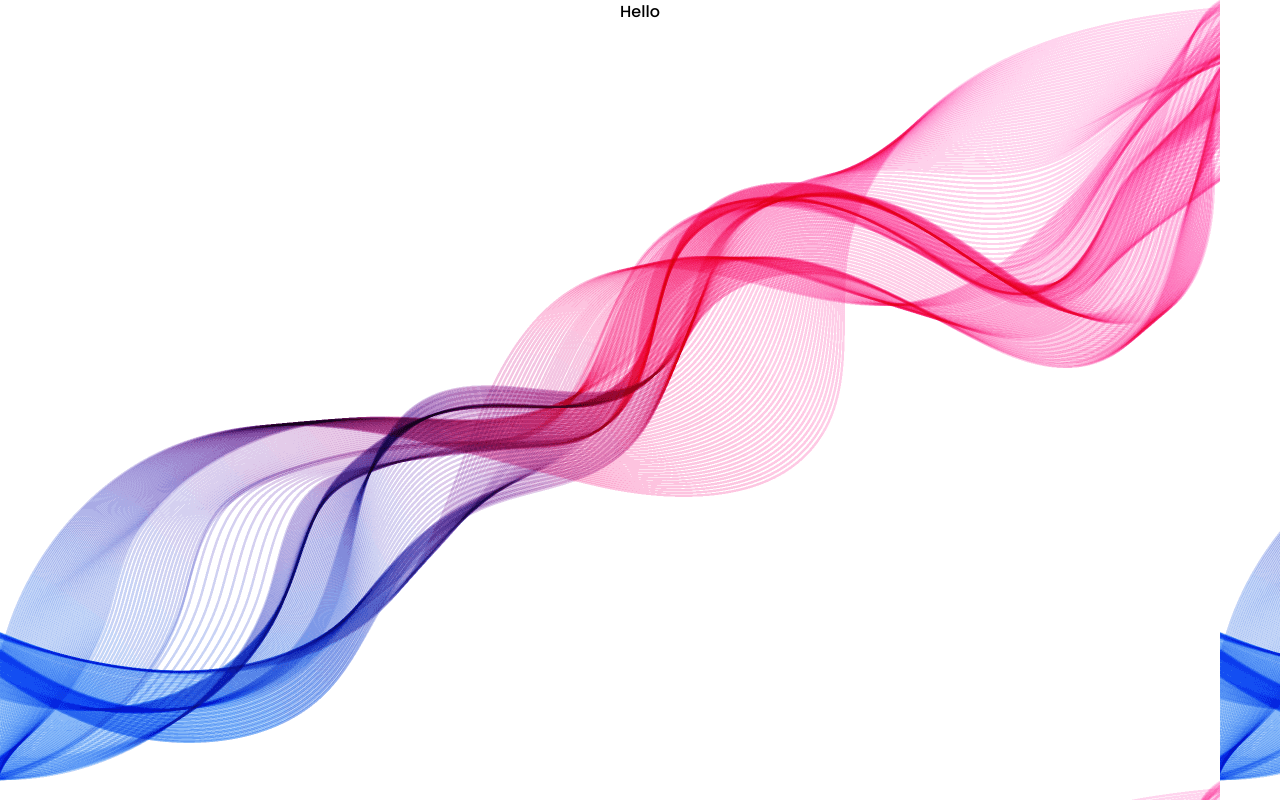
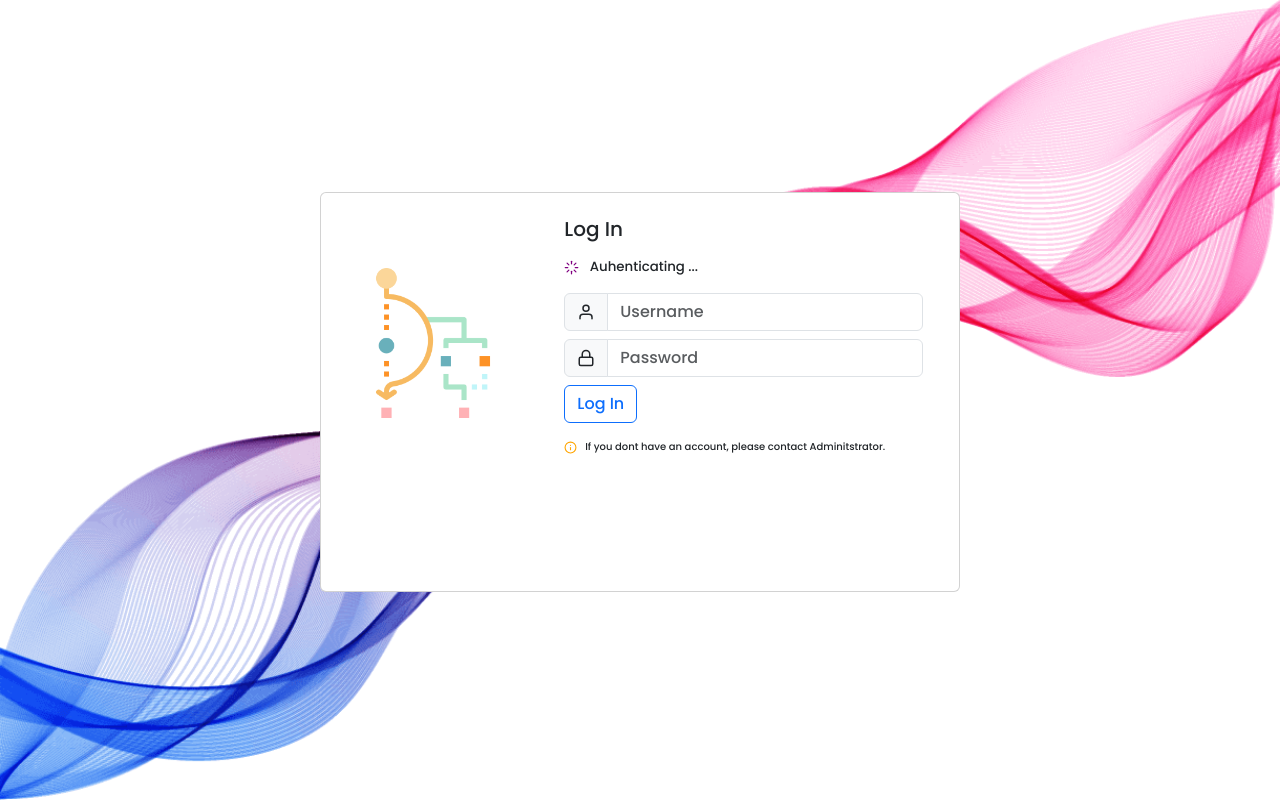
Before and after one commit to ishashankkawle/React-Workflow-Builder, a Next.js app: page / in a window 1280 px wide. Built offline with nearby package versions, Linux system fonts and the light colour scheme.

Commit message:
login screen ui comleted

```diff
--- a/app/globals.css
+++ b/app/globals.css
@@ -39,3 +39,13 @@ a {
   font-weight: 700;
   font-family: var(--font-mono);
 }
+
+.text-smaller
+{
+  font-size: smaller;
+}
+
+.text-x-smaller
+{
+  font-size: x-small;
+}
--- a/app/page.js
+++ b/app/page.js
@@ -1,10 +1,34 @@
 import Image from 'next/image'
 import styles from './page.module.css'
+import { Info, Loader, Lock, User } from 'react-feather'
 
 export default function Home() {
   return (
-    <div className={`${styles.loginPanel} text-center`}>
-      Hello
+    <div className={`${styles.loginPanel} d-flex align-items-center`}>
+      <div className={`${styles.loginCard} card mb-3 mx-auto align-middle`}>
+        <div className="row p-2 m-0">
+          <div className="col-md-4 d-flex justify-content-center">
+            <Image src="/workflow.png" className="m-auto img-fluid rounded-start" width={150} height={100} alt="..." />
+          </div>
+          <div className="col-md-8">
+            <div className="card-body">
+              <h5 className="card-title mb-3">Log In</h5>
+              <p className='text-smaller'><Loader color='purple' size={15} /> &nbsp; Auhenticating ...</p>
+              <div className="input-group flex-nowrap mb-2">
+                <span className="input-group-text" id="addon-wrapping"><User size={18}/></span>
+                <input type="text" className="form-control" placeholder="Username" aria-label="Username" aria-describedby="addon-wrapping"/>
+              </div>
+              <div className="input-group flex-nowrap mb-2">
+                <span className="input-group-text" id="addon-wrapping"><Lock size={18}/></span>
+                <input type="password" className="form-control" placeholder="Password" aria-label="Password" aria-describedby="addon-wrapping"/>
+              </div>
+              <button type="button" className="btn btn-outline-primary mb-3">Log In</button>
+
+              <p className='text-x-smaller'><Info color='orange' size={13} /> &nbsp; If you dont have an account, please contact Adminitstrator.</p>
+            </div>
+          </div>
+        </div>
+      </div>
     </div>
   )
 }
--- a/app/page.module.css
+++ b/app/page.module.css
@@ -1,6 +1,14 @@
 .loginPanel
 {
     background-image: url('/wave.png');
+    background-repeat: no-repeat;
+    background-size: 100% 100%;
     width: 100%;
     height: 100%;
 }
+
+.loginCard
+{
+    width: 50%;
+    height: 50%;
+}
--- a/package.json
+++ b/package.json
@@ -12,7 +12,8 @@
     "bootstrap": "^5.3.2",
     "next": "14.0.4",
     "react": "^18",
-    "react-dom": "^18"
+    "react-dom": "^18",
+    "react-feather": "^2.0.10"
   },
   "devDependencies": {
     "eslint": "^8",
```
Also changed, not shown: public/workflow.png (added), 1 other file (tests, documents, lock files or other folders).
